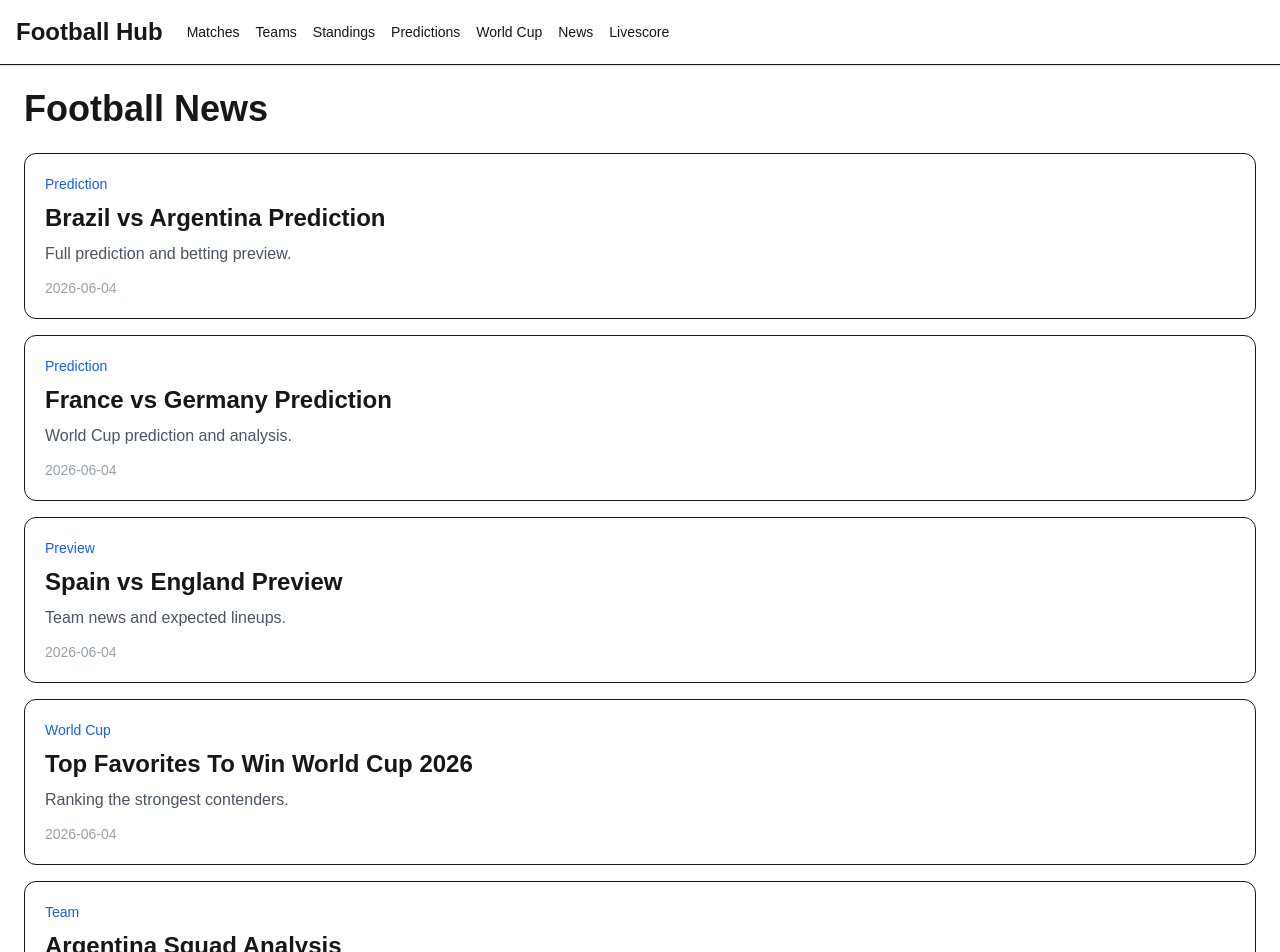
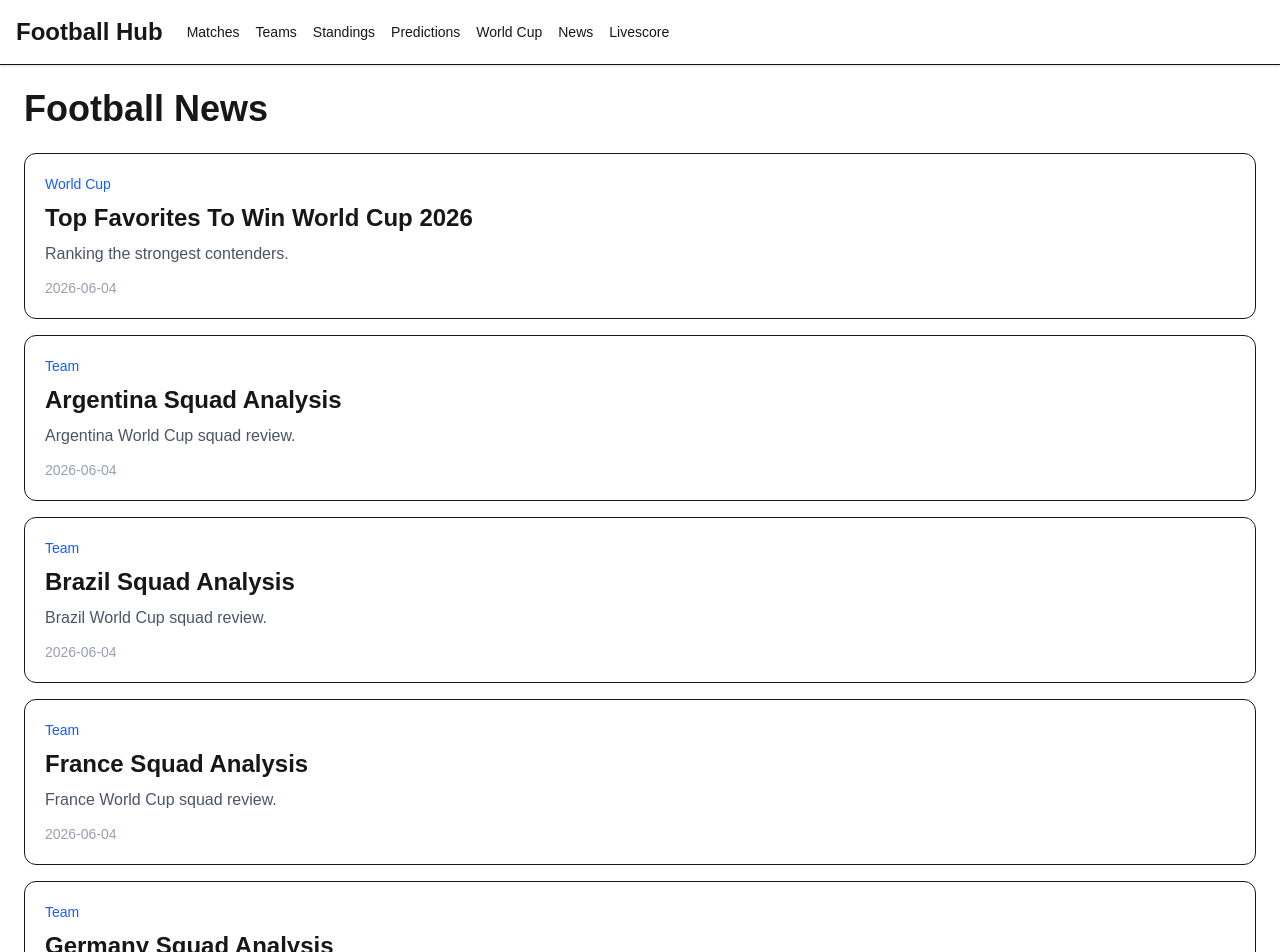
Before and after one commit to mrsangsuhome-web/football-hub-web, a Next.js app: page /news in a window 1280 px wide. Shown: the top 952 px of the page. Built offline with nearby package versions, Linux system fonts and the light colour scheme.

Commit message:
scanner terminal dashboard

```diff
--- a/app/news/[slug]/page.tsx
+++ b/app/news/[slug]/page.tsx
@@ -71,4 +71,22 @@ export default async function NewsArticlePage({ params }: Props) {
       </article>
     </main>
   );
+<h2 className="text-2xl font-bold mt-10 mb-4">
+  Related Articles
+</h2>
+
+<div className="space-y-3">
+  {articles
+    .filter((a) => a.slug !== article.slug)
+    .slice(0, 5)
+    .map((a) => (
+      <Link
+        key={a.slug}
+        href={`/news/${a.slug}`}
+        className="block border rounded-lg p-3"
+      >
+        {a.title}
+      </Link>
+    ))}
+</div>
 }
--- a/lib/articles.ts
+++ b/lib/articles.ts
@@ -1,25 +1,25 @@
-export const articles = [
-{
-slug: "brazil-vs-argentina-prediction",
-title: "Brazil vs Argentina Prediction",
-category: "Prediction",
-description: "Full prediction and betting preview.",
-date: "2026-06-04",
-},
-{
-slug: "france-vs-germany-prediction",
-title: "France vs Germany Prediction",
-category: "Prediction",
-description: "World Cup prediction and analysis.",
-date: "2026-06-04",
-},
-{
-slug: "spain-vs-england-preview",
-title: "Spain vs England Preview",
-category: "Preview",
-description: "Team news and expected lineups.",
-date: "2026-06-04",
-},
+export type Article = {
+  slug: string;
+  title: string;
+  category: string;
+  description: string;
+  date: string;
+};
+
+const teams = [
+  "Argentina",
+  "Brazil",
+  "France",
+  "Germany",
+  "England",
+  "Spain",
+  "Portugal",
+  "Netherlands",
+  "Belgium",
+  "Croatia",
+];
+
+export const articles: Article[] = [
   {
     slug: "world-cup-2026-favorites",
     title: "Top Favorites To Win World Cup 2026",
@@ -27,32 +27,20 @@ category: "World Cup",
     description: "Ranking the strongest contenders.",
     date: "2026-06-04",
   },
-{
-slug: "argentina-squad-analysis",
-title: "Argentina Squad Analysis",
+
+  ...teams.map((team) => ({
+    slug: `${team.toLowerCase()}-squad-analysis`,
+    title: `${team} Squad Analysis`,
     category: "Team",
-description: "Strengths and weaknesses.",
+    description: `${team} World Cup squad review.`,
     date: "2026-06-04",
-},
-{
-slug: "brazil-squad-analysis",
-title: "Brazil Squad Analysis",
-category: "Team",
-description: "World Cup squad review.",
+  })),
+
+  ...Array.from({ length: 90 }, (_, i) => ({
+    slug: `world-cup-prediction-${i + 1}`,
+    title: `World Cup Prediction ${i + 1}`,
+    category: "Prediction",
+    description: `Match prediction and analysis ${i + 1}.`,
     date: "2026-06-04",
-},
-{
-slug: "france-squad-analysis",
-title: "France Squad Analysis",
-category: "Team",
-description: "France team overview.",
-date: "2026-06-04",
-},
-{
-slug: "england-squad-analysis",
-title: "England Squad Analysis",
-category: "Team",
-description: "England World Cup chances.",
-date: "2026-06-04",
-}
+  })),
 ];
--- a/lib/matches.ts
+++ b/lib/matches.ts
@@ -1,66 +1,52 @@
-export const matches = [
-{
-id: 1,
-slug: "brazil-vs-argentina",
-home: "Brazil",
-away: "Argentina",
-league: "FIFA World Cup 2026",
-time: "19:00",
-},
-{
-id: 2,
-slug: "france-vs-germany",
-home: "France",
-away: "Germany",
-league: "FIFA World Cup 2026",
-time: "22:00",
-},
-{
-id: 3,
-slug: "spain-vs-england",
-home: "Spain",
-away: "England",
-league: "FIFA World Cup 2026",
-time: "01:00",
-},
-{
-id: 4,
-slug: "portugal-vs-netherlands",
-home: "Portugal",
-away: "Netherlands",
-league: "FIFA World Cup 2026",
-time: "18:00",
-},
-{
-id: 5,
-slug: "belgium-vs-croatia",
-home: "Belgium",
-away: "Croatia",
-league: "FIFA World Cup 2026",
-time: "20:00",
-},
-{
-id: 6,
-slug: "japan-vs-south-korea",
-home: "Japan",
-away: "South Korea",
-league: "FIFA World Cup 2026",
-time: "21:00",
-},
-{
-id: 7,
-slug: "mexico-vs-usa",
-home: "Mexico",
-away: "United States",
-league: "FIFA World Cup 2026",
-time: "23:00",
-},
-{
-id: 8,
-slug: "uruguay-vs-colombia",
-home: "Uruguay",
-away: "Colombia",
-league: "FIFA World Cup 2026",
-time: "02:00",
+export type Match = {
+  id: number;
+  slug: string;
+  home: string;
+  away: string;
+  league: string;
+  time: string;
+};
+
+const teams = [
+  "Argentina",
+  "Brazil",
+  "France",
+  "Germany",
+  "England",
+  "Spain",
+  "Portugal",
+  "Netherlands",
+  "Belgium",
+  "Croatia",
+  "Japan",
+  "South Korea",
+  "Mexico",
+  "United States",
+  "Uruguay",
+  "Colombia",
+  "Canada",
+  "Morocco",
+  "Senegal",
+  "Iran",
+];
+
+export const matches: Match[] = [];
+
+let id = 1;
+
+for (let i = 0; i < teams.length; i++) {
+  for (let j = i + 1; j < teams.length; j++) {
+    matches.push({
+      id: id++,
+      slug: `${teams[i]
+        .toLowerCase()
+        .replace(/\s/g, "-")}-vs-${teams[j]
+        .toLowerCase()
+        .replace(/\s/g, "-")}`,
+      home: teams[i],
+      away: teams[j],
+      league: "FIFA World Cup 2026",
+      time: `${18 + (id % 6)}:00`,
+    });
+  }
 }
-];
```
Also changed, not shown: app/league/[slug]/page.tsx (+1 -2 lines). Lines whose indentation alone changed are shown as unchanged.
